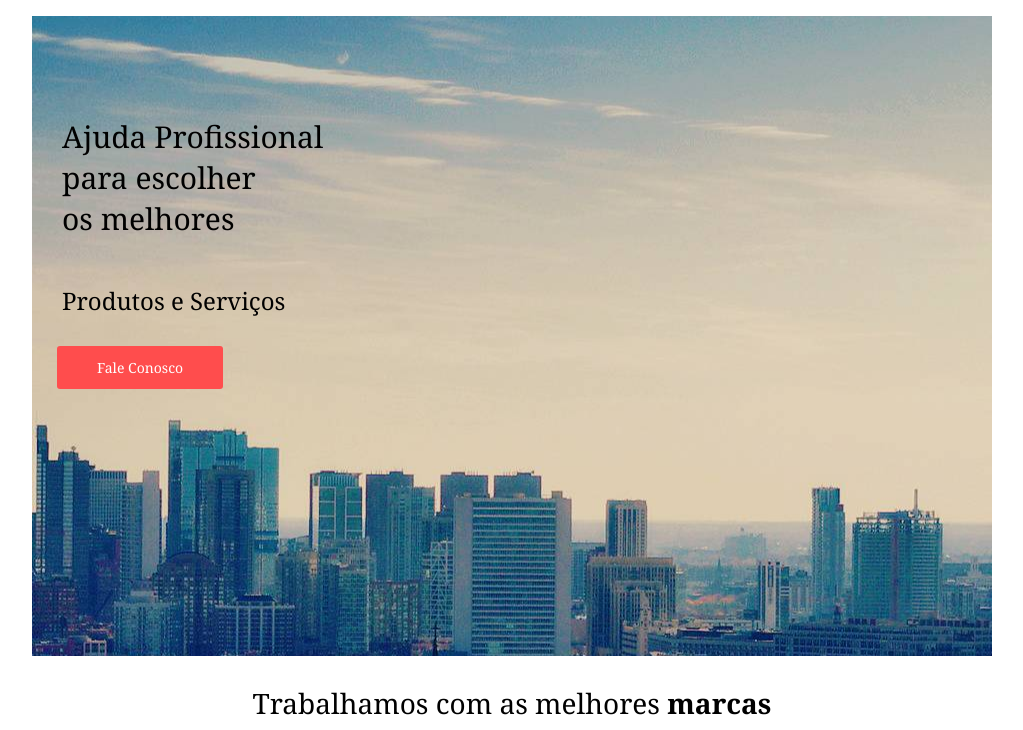
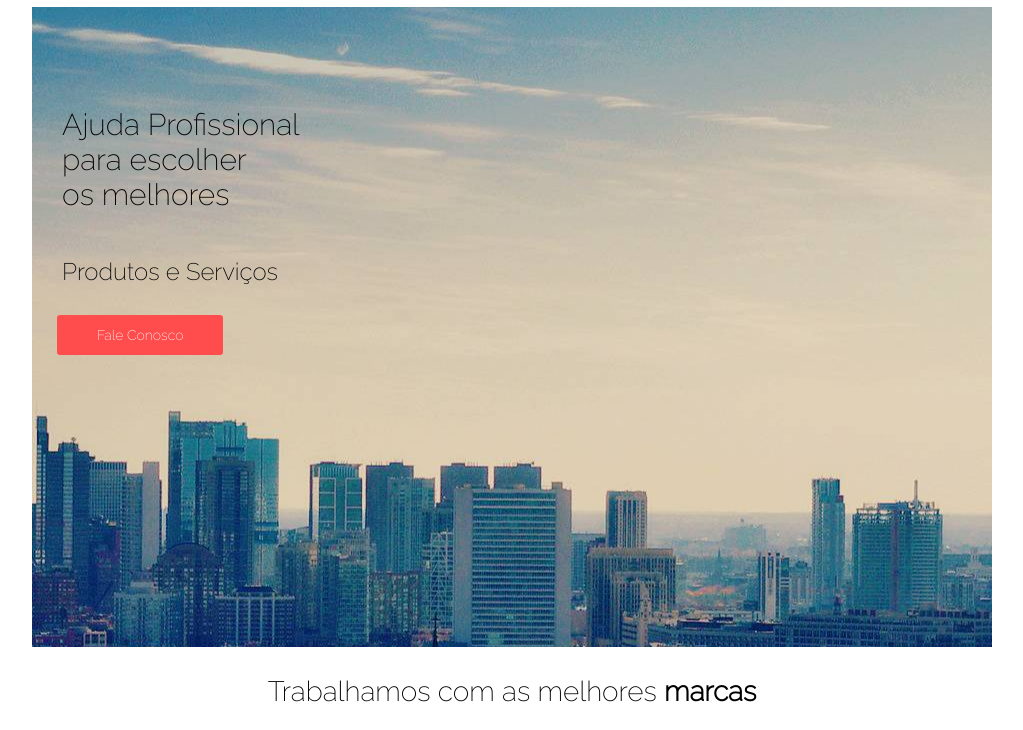
Before and after one commit to Area-16/basics, a plain HTML site: page prj01/index.html in a window 1280 px wide. Shown: the part 123-853 px from the top of the page, without its empty margins (128-1151 px from the left). Drawn offline with Linux system fonts and the light colour scheme.

Commit message:
add raleway font on style.css

```diff
--- a/prj01/public/styles/style.css
+++ b/prj01/public/styles/style.css
@@ -1,6 +1,8 @@
+@import url('https://fonts.googleapis.com/css?family=Raleway:200');
+
 body {
   margin: 0px;
-  font-family: Cambria, Cochin, Georgia, Times, Times New Roman, serif;
+  font-family: 'Raleway', sans-serif;
 }
 
 .barra_superior {
@@ -208,7 +210,7 @@ nav a {
   display: block;
 }
 
-@media screen and (max-width: 560px) {
+@media screen and (max-width: 480px) {
   .logo_topo {
     width: 100%;
   }
```
